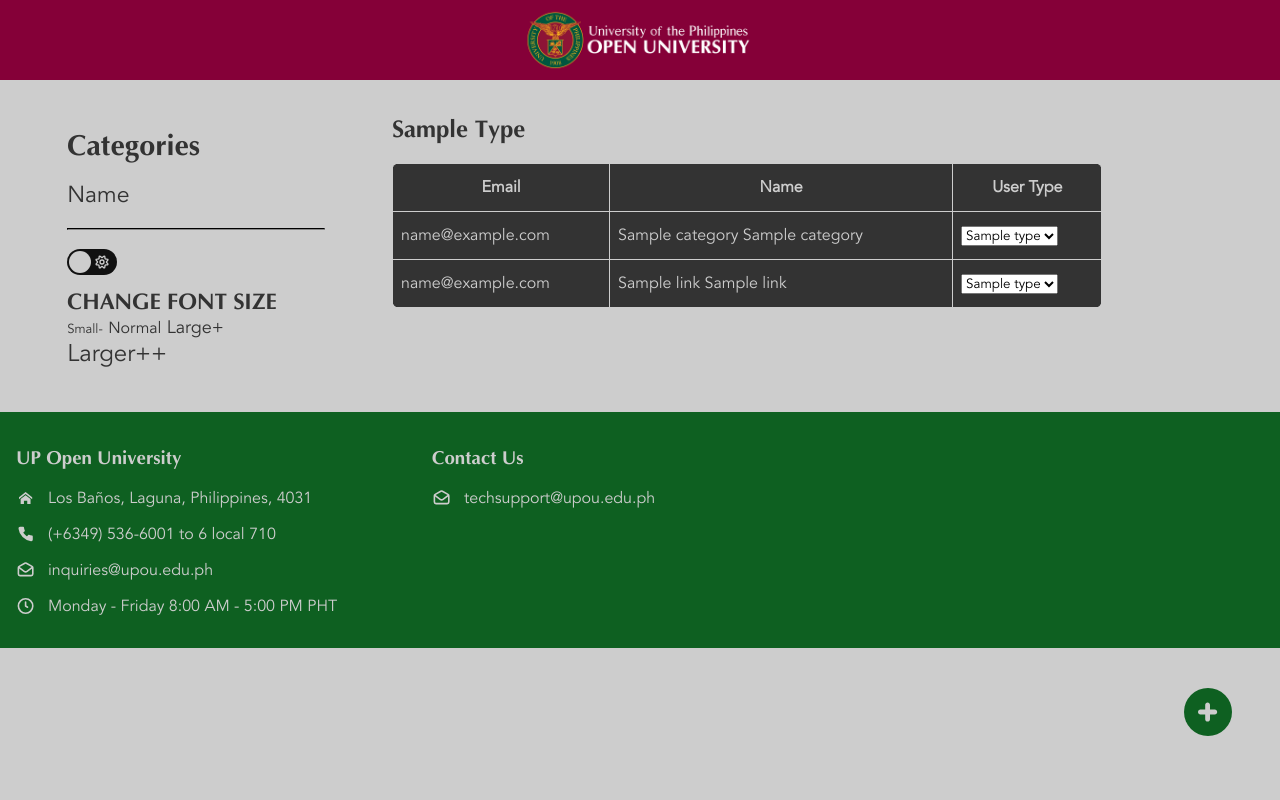
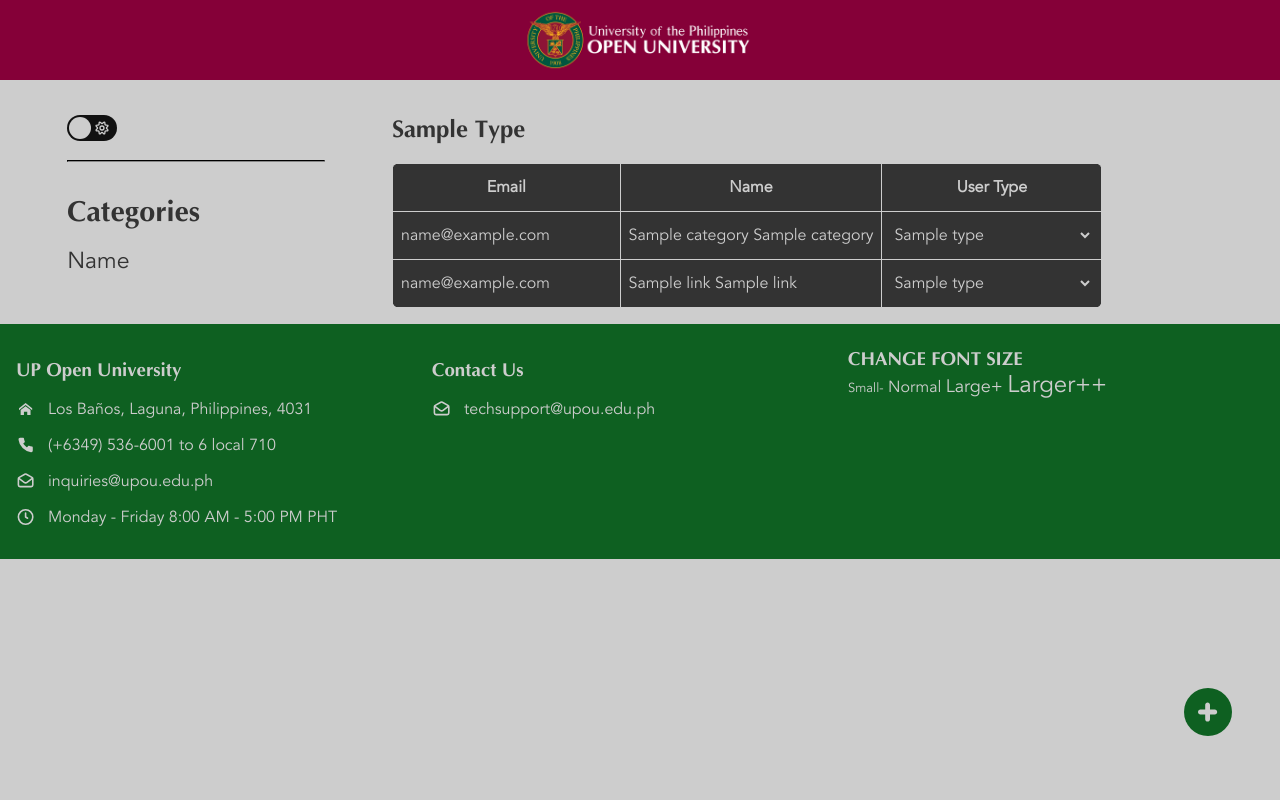
Before and after one commit to jtgalvez1/upou-links-portal, a Flask app: template app/templates/users.html in a window 1280 px wide. Run offline with Flask 3, Linux system fonts and the light colour scheme; the template is opened without the code that fills it: most values are stand-ins (such as "Sample title", 1, 10 or a date in 2020); some libraries are stand-ins or nearby versions.

Commit message:
css: layouts, colors, etc

```diff
--- a/app/static/app.js
+++ b/app/static/app.js
@@ -37,7 +37,7 @@ document.addEventListener('DOMContentLoaded', async () => {
     } else if (theme === 'light') {
       root.style.setProperty('--bg-color', '#cdcdcd')
       root.style.setProperty('--font-color', '#333')
-      root.style.setProperty('--card-bg', '#2c2c2c')
+      root.style.setProperty('--card-bg', '#fff')
       root.style.setProperty('--link', 'skyblue')
       root.style.setProperty('--visited-link', '#aa7799')
       darkModeToggle.checked = false;
@@ -60,12 +60,13 @@ document.addEventListener('DOMContentLoaded', async () => {
           console.error('Unable to register service worker.', err);
       });
     }
+    let deferredPrompt;
+    const addBtn = document.querySelector('#pwa-btn');
+    const pwaModal = document.querySelector('#pwa.modal')
 
     window.addEventListener('beforeinstallprompt', (e) => {
       e.preventDefault();
-      let deferredPrompt = e;
-      const addBtn = document.querySelector('#pwa-btn');
-      const pwaModal = document.querySelector('#pwa.modal')
+      deferredPrompt = e;
 
       pwaModal.style.top = '6em';
       setTimeout( () => pwaModal.style.top = '-20em', 5000)
--- a/app/static/styles/announcement.css
+++ b/app/static/styles/announcement.css
@@ -12,7 +12,7 @@
     display: flex;
     align-items: center;
     justify-content: center;
-    /* display: none; */
+    display: none;
     /* outline: 1px solid red; */
   }
 /*
@@ -22,6 +22,7 @@
 
 #announcement-box.modal {
     width: min(900px, 95%);
+    min-height: 50vh;
     max-height: 90vh;
     overflow-y: scroll;
     padding: 1em;
@@ -32,6 +33,7 @@
     display: flex;
     flex-direction: column;
 }
+
 #announcements.modal h1 {
   margin: 0;
   float: left;
@@ -65,6 +67,10 @@
   display: none;
 }
 
+.slides img {
+  height: 300px;
+}
+
 .prev, .next{
     cursor: pointer;
     position: absolute;
--- a/app/static/styles/template.css
+++ b/app/static/styles/template.css
@@ -13,7 +13,7 @@
   :root {
     --bg-color: #cdcdcd;
     --font-color: #333;
-    --card-bg: #2c2c2c;
+    --card-bg: #fff;
     --visited-link: #aa7799;
     --link: skyblue;
   }
@@ -209,8 +209,8 @@ main section {
 
 
 table.links {
-  background-color: #cdcdcd;
-  color: #2c2c2c;
+  background-color: var(--font-color);
+  color: var(--bg-color);
   table-layout: auto !important;
 
   border-radius: .5em;
@@ -226,15 +226,7 @@ table.links th {
   height: 3em;
   padding: .5em;
   border: 1px solid var(--bg-color);
-  width: auto !important;
-}
-
-table.links td,
-table.links th {
-  height: 3em;
-  padding: .5em;
-  border: 1px solid var(--bg-color);
-  width: auto !important;
+  /* width: auto !important; */
 }
 
 table.links a.title {
@@ -260,7 +252,7 @@ table.links td.actions {
 
 .card {
   background-color: var(--card-bg);
-  color: var(--bg-color);
+  color: #2c2c2c;
 
   border-radius: .5em;
   border: 1px solid darkgray;
@@ -286,6 +278,7 @@ table.links td.actions {
 .card > img {
   margin: auto;
   width: 100%;
+  padding: 10px;
 }
 
 .card > img[src$='.png'] {
@@ -354,6 +347,24 @@ table.links td.actions {
 .card button.bookmark svg {
   width: 2em;
   height: 2em;
+}
+
+.users-tbl td {
+  padding: .5em 1em;
+  width: 33%;
+}
+
+.users-tbl td select {
+  cursor: pointer;
+  width: 100%;
+  border: none;
+  background-color: rgba(0,0,0,0%);
+  color: var(--bg-color);
+  font-size: 1em;
+}
+
+.users-tbl td select option {
+  color: #000;
 }
 
 
--- a/app/templates/footer.html
+++ b/app/templates/footer.html
@@ -16,4 +16,12 @@
       <p><svg viewBox="0 0 24 24" fill="none" xmlns="http://www.w3.org/2000/svg"><g id="SVGRepo_bgCarrier" stroke-width="0"></g><g id="SVGRepo_tracerCarrier" stroke-linecap="round" stroke-linejoin="round"></g><g id="SVGRepo_iconCarrier"> <path d="M4 9.00005L10.2 13.65C11.2667 14.45 12.7333 14.45 13.8 13.65L20 9" stroke="#cdcdcd" stroke-width="2" stroke-linecap="round" stroke-linejoin="round"></path> <path d="M3 9.17681C3 8.45047 3.39378 7.78123 4.02871 7.42849L11.0287 3.5396C11.6328 3.20402 12.3672 3.20402 12.9713 3.5396L19.9713 7.42849C20.6062 7.78123 21 8.45047 21 9.17681V17C21 18.1046 20.1046 19 19 19H5C3.89543 19 3 18.1046 3 17V9.17681Z" stroke="#cdcdcd" stroke-width="2" stroke-linecap="round"></path> </g></svg><span>techsupport@upou.edu.ph</span></p>
     </div>
   </div>
+
+  <div class="font-sizes">
+      <h3>CHANGE FONT SIZE</h3>
+      <button class="font-size" style='font-size: small' onclick="document.querySelector(':root').style.fontSize  = 'small'; localStorage.setItem('fontSize', 'small')">Small-</button>
+      <button class="font-size" style='font-size: medium' onclick="document.querySelector(':root').style.fontSize  = 'medium'; localStorage.setItem('fontSize', 'medium')">Normal</button>
+      <button class="font-size" style='font-size: large' onclick="document.querySelector(':root').style.fontSize  = 'large'; localStorage.setItem('fontSize', 'large')">Large+</button>
+      <button class="font-size" style='font-size: x-large' onclick="document.querySelector(':root').style.fontSize  = 'x-large'; localStorage.setItem('fontSize', 'x-large')">Larger++</button>
+  </div>
 </footer>
--- a/app/templates/users.html
+++ b/app/templates/users.html
@@ -7,60 +7,11 @@
     let user
     </script>
 
-    {# <div class="links-container">
-    <h3>Users</h3>
-    <table class="links">
-        <thead>
-            <th>Email</th>
-            <th>Name</th>
-            <th>User Type</th>
-        </thead>
-        <tbody>
-            {% for user in users %}
-            <tr>
-                <td>{{user["email"]}}</td>
-                <td>{{user["given_name"] +" "+ user["family_name"]}}</td>
-                <td><select name="{{user["email"]}}" id="{{user["email"]}}">
-                    <option value="1" id="{{user["email"] + "1"}}">Open</option>
-                    <option value="2" id="{{user["email"] + "2"}}">Student</option>
-                    <option value="3" id="{{user["email"] + "3"}}">Faculty</option>
-                    <option value="4" id="{{user["email"] + "4"}}">Admin</option>
-                </select></td>
-                {%if user["user_type"]== 1%}
-                    <script>document.getElementById("{{user["email"] + "1"}}").setAttributeNode(document.createAttribute("selected"));
-                    console.log("DITO!");</script>
-                {%elif user["user_type"]== 2%}
-                    <script>document.getElementById("{{user["email"] + "2"}}").setAttributeNode(document.createAttribute("selected"));
-                    console.log("DITO!");</script>
-                {%elif user["user_type"]== 3%}
-                    <script>document.getElementById("{{user["email"] + "3"}}").setAttributeNode(document.createAttribute("selected"));
-                    console.log("DITO!");</script>
-                {%elif user["user_type"]== 4%}
-                    <script>document.getElementById("{{user["email"] + "4"}}").setAttributeNode(document.createAttribute("selected"));
-                    console.log("DITO!");</script>
-                {%endif%}
-
-                <script>
-                    user = document.getElementById("{{user["email"]}}")
-                    user.addEventListener("change", ()=>{
-                        formdata.set("email", "{{user["email"]}}")
-                        formdata.set("userType", parseInt(user.value))
-                        fetch("/api/v1/admin/changeUserType", {
-                            method: "POST",
-                            body: formdata,
-                        });
-                    })
-                </script>
-            </tr>
-            {%endfor%}
-        </tbody>
-    </table>
-    </div> #}
     <div class="links-container">
     {% for type in usertypes %}
     <section id="{{type.title()}}">
         <h1>{{type.title()}}</h1>
-        <table class="links">
+        <table class="links users-tbl">
             <thead>
                 <th>Email</th>
                 <th>Name</th>
@@ -72,9 +23,9 @@
                 <td>{{user["email"]}}</td>
                 <td>{{user["given_name"] +" "+ user["family_name"]}}</td>
                 <td>
-                    <select name="{{user["email"]}}" id="{{user["email"]}}">
+                    <select name="{{user['email']}}" id="{{user['email']}}">
                         {% for type in usertypes %}
-                            <option value="{{loop.index}}" id="{{user["email"]~loop.index}}">{{type}}</option>
+                            <option value="{{loop.index}}" id="{{user['email']~loop.index}}">{{type}}</option>
                         {%endfor%}
                     </select>
                 </td>
```
Also changed, not shown: app/templates/announcements.html (+12 -6 lines), app/templates/index.html (+5 -2 lines), app/templates/sidebar.html (+12 -20 lines). Lines whose indentation alone changed are shown as unchanged.
